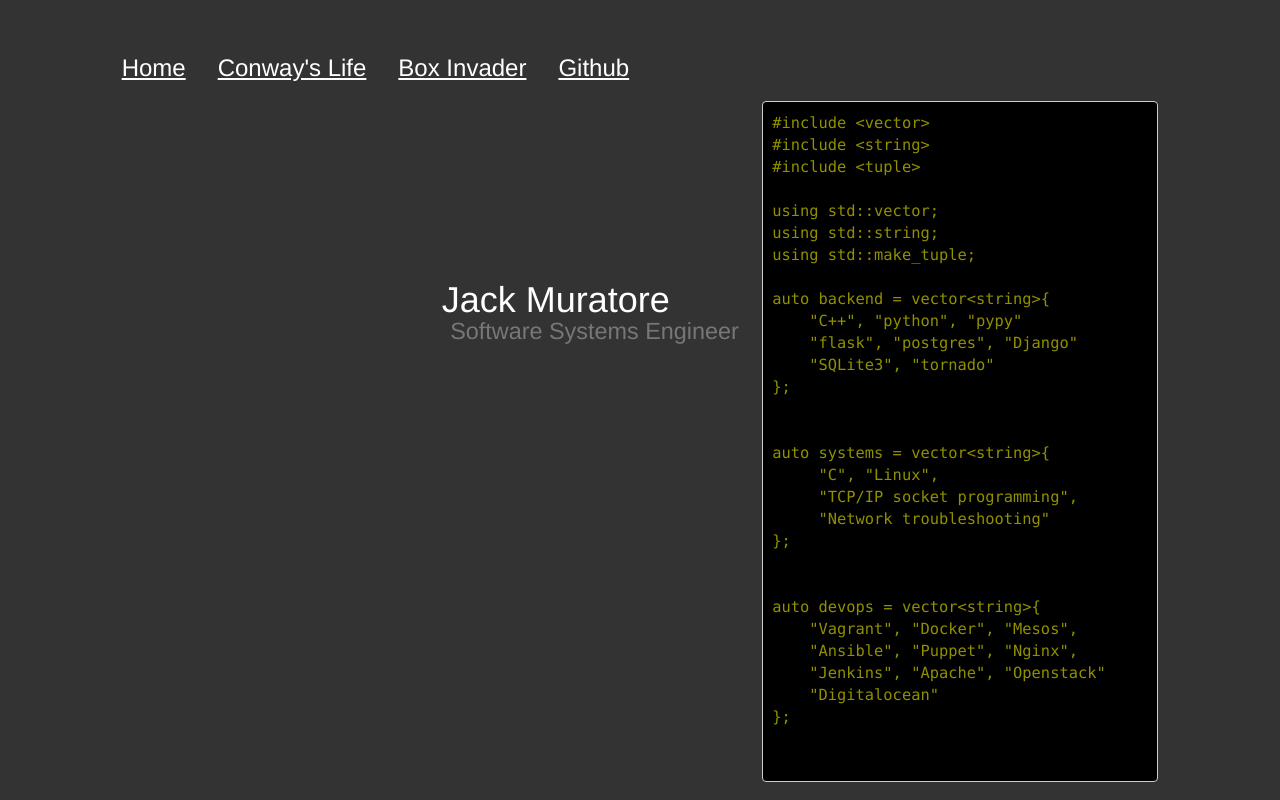
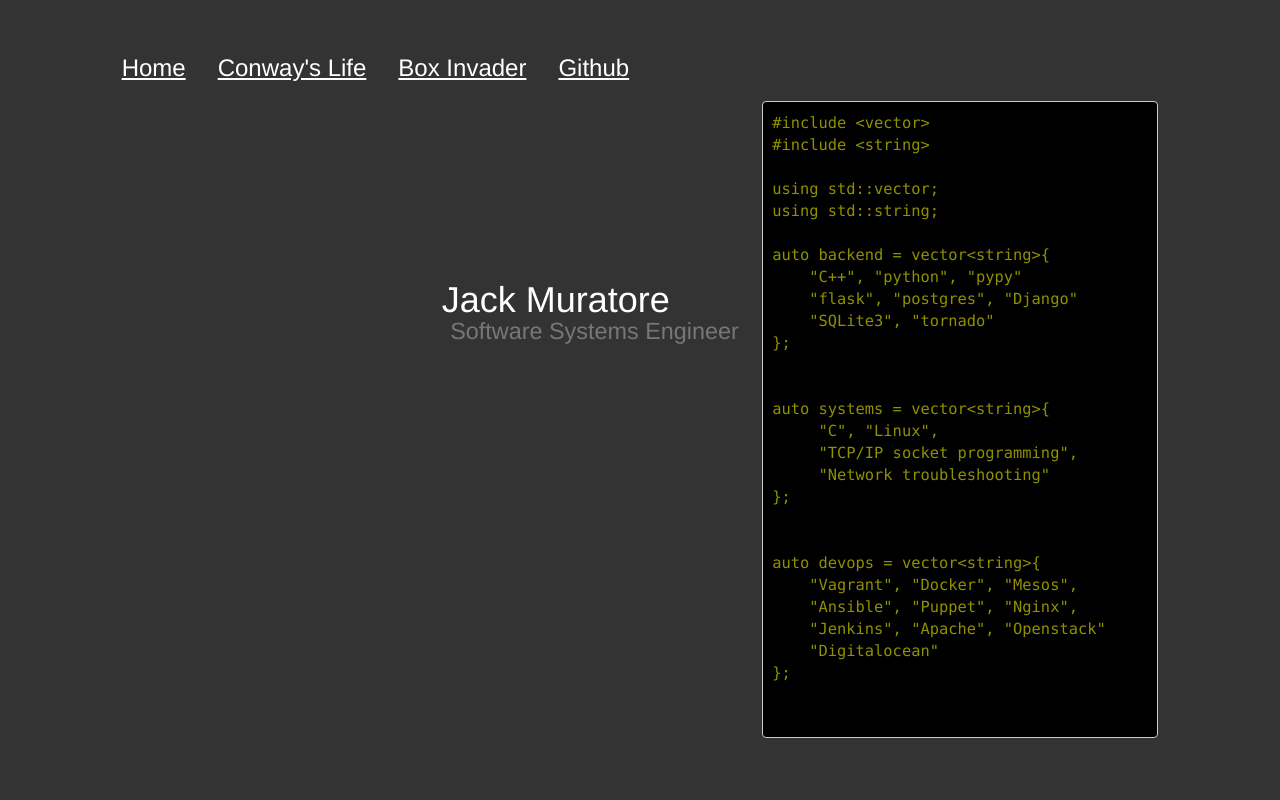
Before and after one commit to banjocat/mywebsite, a Flask app: page / in a window 1280 px wide. Run offline with Flask 2, Linux system fonts and the light colour scheme; some libraries are stand-ins or nearby versions.

Commit message:
Pep8 fix and cleanup

```diff
--- a/web/main.py
+++ b/web/main.py
@@ -1,7 +1,6 @@
 from flask import Flask
 from flask import render_template
 app = Flask(__name__)
-
 
 
 @app.route('/')
@@ -13,9 +12,11 @@ def home():
 def conway():
     return render_template('conway.html')
 
+
 @app.route('/biglife')
 def bigconway():
     return render_template('biglife.html')
+
 
 @app.route('/boxinvader')
 def boxinvader():
--- a/web/static/js/jaws.js
+++ b/web/static/js/jaws.js
@@ -475,7 +475,7 @@ jaws.setupInput = function() {
   window.addEventListener("blur", resetPressedKeys, false);
 
   // this turns off the right click context menu which screws up the mouseup event for button 2
-  document.oncontextmenu = function() {return false};
+  //document.oncontextmenu = function() {return false};
 }
 
 /** @private
--- a/web/templates/index.html
+++ b/web/templates/index.html
@@ -21,11 +21,9 @@
             <div class='col-md-12'>
             <pre class='code-window'><code>#include &lt;vector&gt;
 #include &lt;string&gt;
-#include &lt;tuple&gt;
 
 using std::vector;
 using std::string;
-using std::make_tuple;
 
 auto backend = vector&lt;string&gt;{
 &nbsp;&nbsp;&nbsp;&nbsp;"C++", "python", "pypy"
```
